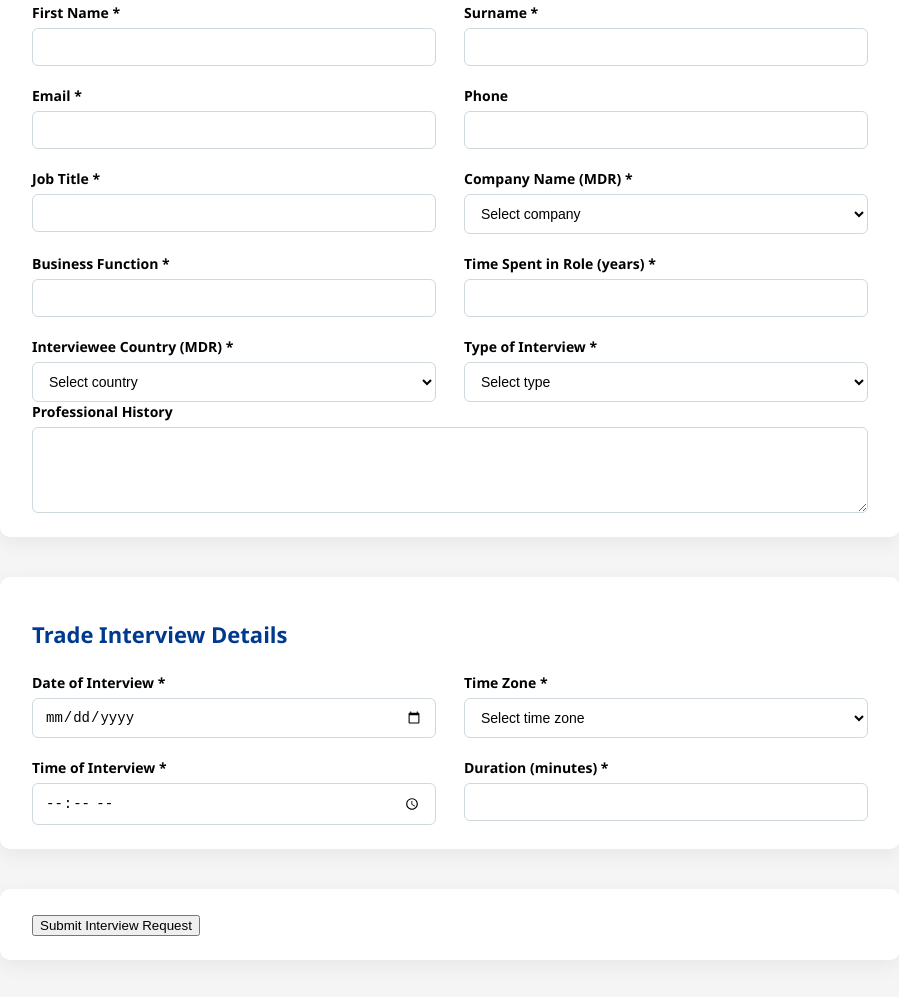
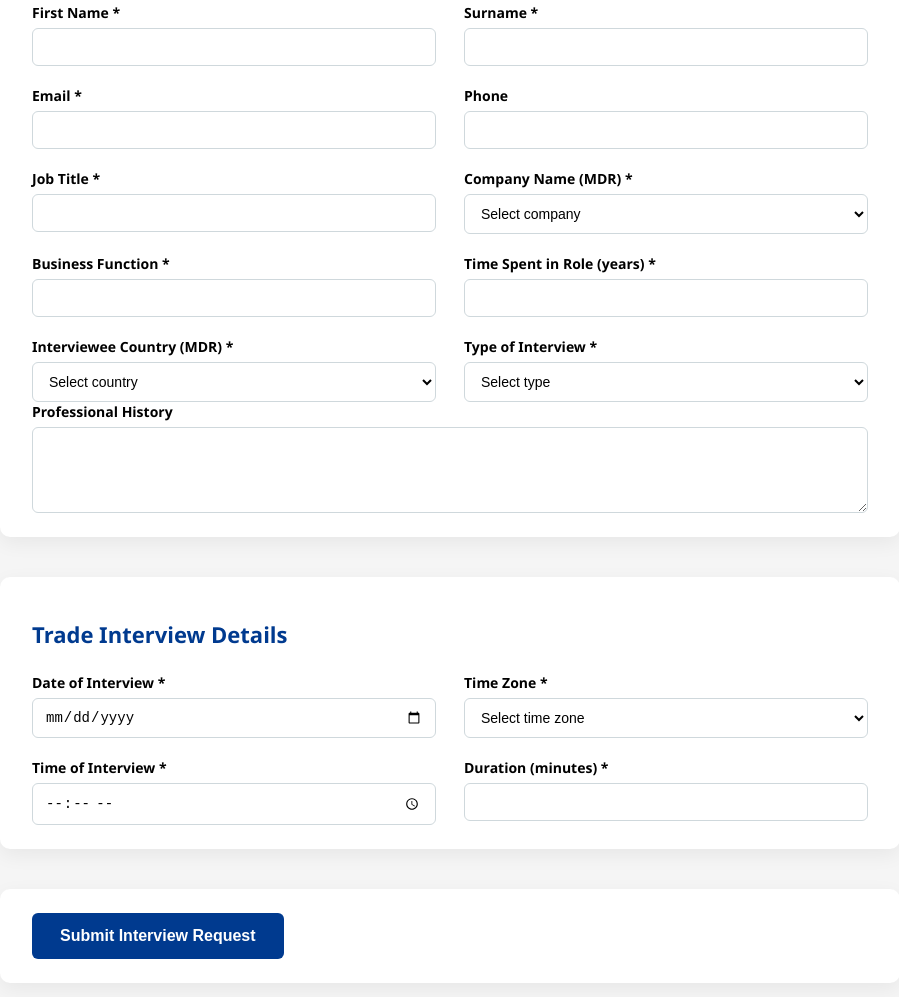
Before and after one commit to MohammedEuromonitor/TradeInterview-form, a plain HTML site: page index.html in a window 1280 px wide. Shown: the part 725-1722 px from the top of the page, without its empty margins (190-1089 px from the left). Drawn offline with Linux system fonts and the light colour scheme.

Commit message:
Add styles for submit button

```diff
--- a/styles.css
+++ b/styles.css
@@ -149,3 +149,18 @@ body {
   color: #d32f2f;
   margin-left: 2px;
 }
+
+.submit-btn {
+  background-color: #003a8f;
+  color: #ffffff;
+  border: none;
+  padding: 14px 28px;
+  font-size: 16px;
+  font-weight: 600;
+  border-radius: 6px;
+  cursor: pointer;
+}
+
+.submit-btn:hover {
+  background-color: #002f73;
+}
```
